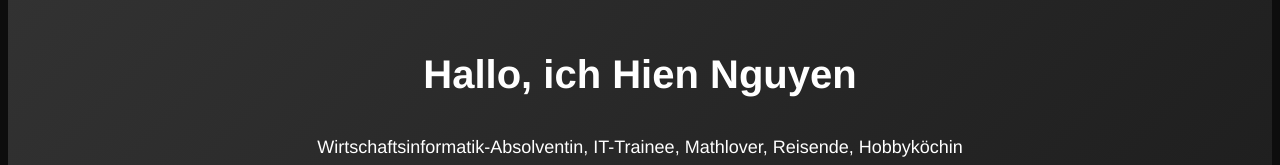
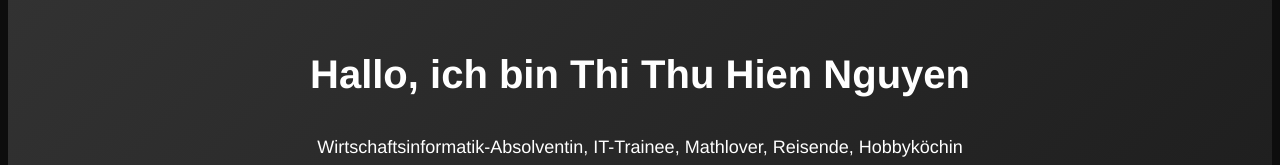
Before and after one commit to n-hien/n-hien.github.io, a plain HTML site: page index.html in a window 1280 px wide. Shown: the part 267-432 px from the top of the page. Drawn offline with Linux system fonts and the light colour scheme.

Commit message:
Update index.html

```diff
--- a/index.html
+++ b/index.html
@@ -27,7 +27,7 @@
 
     <img class="myphoto" src="img/me.jpg" alt="My photo" width="150px">
     <h3>
-    Hallo,  ich  Hien Nguyen
+    Hallo,  ich bin Thi Thu Hien Nguyen
     </h3>
     <p>
     Wirtschaftsinformatik-Absolventin, IT-Trainee, Mathlover, Reisende, Hobbyköchin
```
